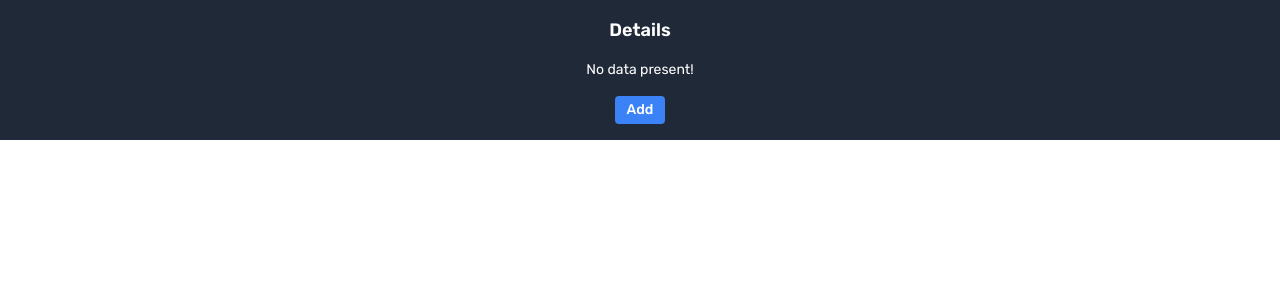
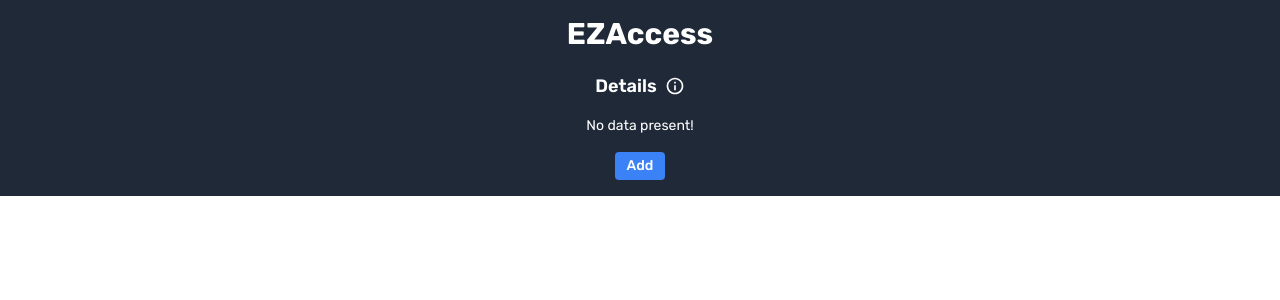
Before and after one commit to Shobhit-Nagpal/ezaccess, a React (Vite) app: page / in a window 1280 px wide. Shown: the top 300 px of the page. Built offline with nearby package versions, Linux system fonts and the light colour scheme.

Commit message:
Changed localstorage variable name and added a note to not save sensitive details

```diff
--- a/src/App.tsx
+++ b/src/App.tsx
@@ -6,6 +6,7 @@ import { useForm } from "./context/FormContext";
 import { useData } from "./context/DataContext";
 import { ToastContainer } from "react-toastify";
 import "react-toastify/dist/ReactToastify.css";
+import { MdInfoOutline } from "react-icons/md";
 
 function App() {
   const { data } = useData();
@@ -18,13 +19,25 @@ function App() {
 
   return (
     <div className="bg-gray-800 p-4 text-white text-sm">
+      <div className="mb-5">
+        <h1 className="text-3xl font-bold text-center">EZAccess</h1>
+      </div>
       <ToastContainer />
       {showForm ? (
         <ItemForm />
       ) : (
         <>
-          <div className="mb-4">
-            <h1 className="text-lg font-semibold text-center">Details</h1>
+          <div className="mb-4 flex flex-col items-center">
+            <div className="relative flex items-center">
+              <h1 className="text-lg font-semibold text-center">Details</h1>
+              <div className="group ml-2 relative flex items-center">
+                <MdInfoOutline className="text-xl cursor-pointer" />
+                <span className="absolute hidden group-hover:block w-64 bg-gray-700 text-gray-200 text-xs p-2 rounded-md transform -translate-x-3/4 -translate-y-1/2 z-10 left-full ml-2">
+                  Note: Please don't store any sensitive data like passwords or
+                  financial details. All your data is being stored in the browser itself.
+                </span>
+              </div>
+            </div>
           </div>
           <div className="flex flex-col gap-3">
             {data.length !== 0 ? (
--- a/src/context/DataContext.tsx
+++ b/src/context/DataContext.tsx
@@ -53,10 +53,10 @@ function DataProvider({children}: DataProviderProps) {
   }
 
   useEffect(() => {
-    const data = localStorage.getItem("data");
+    const data = localStorage.getItem("EZACCESS_DATA");
     if (!data) {
       const items: Data[] = [];
-      localStorage.setItem("data", JSON.stringify(items));
+      localStorage.setItem("EZACCESS_DATA", JSON.stringify(items));
     } else {
       if (JSON.parse(data).length !== 0) {
         setData(JSON.parse(data));
--- a/src/utils/storage.ts
+++ b/src/utils/storage.ts
@@ -2,7 +2,7 @@ import Data from "./data";
 import { v4 as uuid } from "uuid";
 
 export function isDataPresent(): boolean {
-  const data = localStorage.getItem("data");
+  const data = localStorage.getItem("EZACCESS_DATA");
 
   if (!data) {
     return false;
@@ -18,7 +18,7 @@ export function getData(): Data[] | null {
     return null;
   }
 
-  const data = JSON.parse(localStorage.getItem("data")!) as Data[];
+  const data = JSON.parse(localStorage.getItem("EZACCESS_DATA")!) as Data[];
 
   return data;
 }
@@ -39,7 +39,7 @@ export function addData(name: string, data: string): void {
 
   storageData!.push(item);
 
-  localStorage.setItem("data", JSON.stringify(storageData));
+  localStorage.setItem("EZACCESS_DATA", JSON.stringify(storageData));
 }
 
 export function removeData(id: string) {
@@ -51,7 +51,7 @@ export function removeData(id: string) {
 
   const updatedData = storageData.filter((item) => item.id !== id);
 
-  localStorage.setItem("data", JSON.stringify(updatedData));
+  localStorage.setItem("EZACCESS_DATA", JSON.stringify(updatedData));
 }
 
 export function updateData(id: string, name: string, data: string) {
@@ -74,5 +74,5 @@ export function updateData(id: string, name: string, data: string) {
     return item;
   });
 
-  localStorage.setItem("data", JSON.stringify(updatedData));
+  localStorage.setItem("EZACCESS_DATA", JSON.stringify(updatedData));
 }
```
